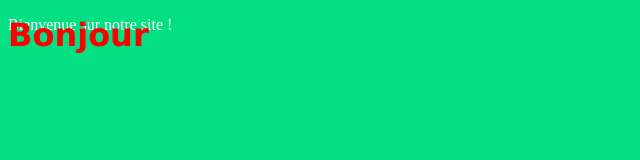
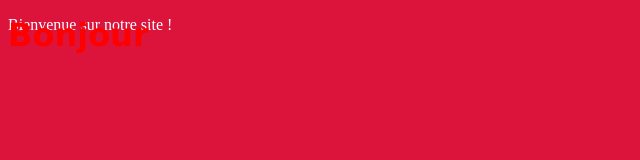
Before and after one commit to mkhaldi/new_git_project, a plain HTML site: page index.html in a window 1280 px wide. Shown: the whole page, without its empty margins (0-640 px from the left). Drawn offline with Linux system fonts and the light colour scheme.

Commit message:
Red background

```diff
--- a/index.html
+++ b/index.html
@@ -5,7 +5,7 @@
 	<meta charset="utf-8">
 	<style type="text/css">
 		body{
-			background: #03E084;
+			background: #DC143C;
 			color: #ffffff;
 		}
 		h1{
```
